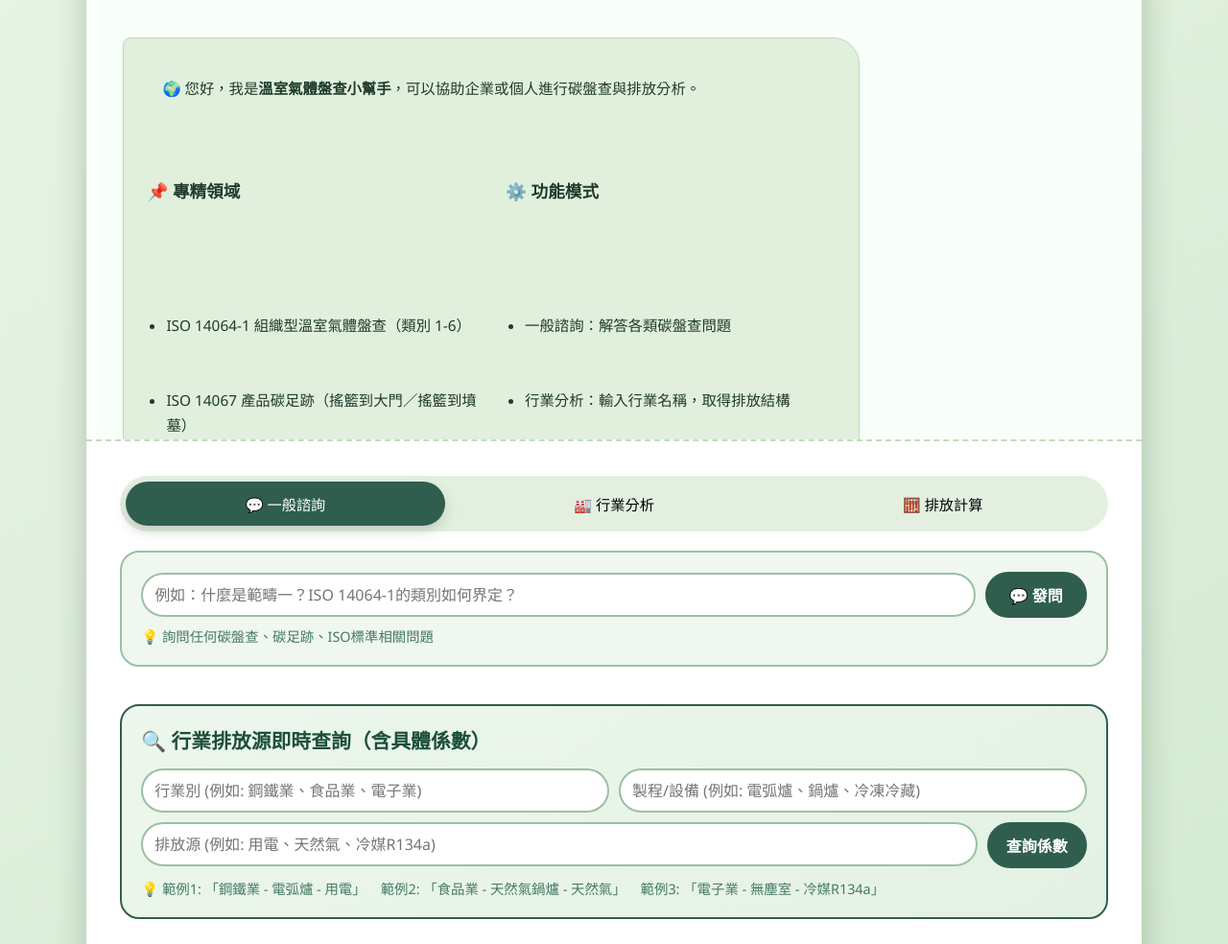
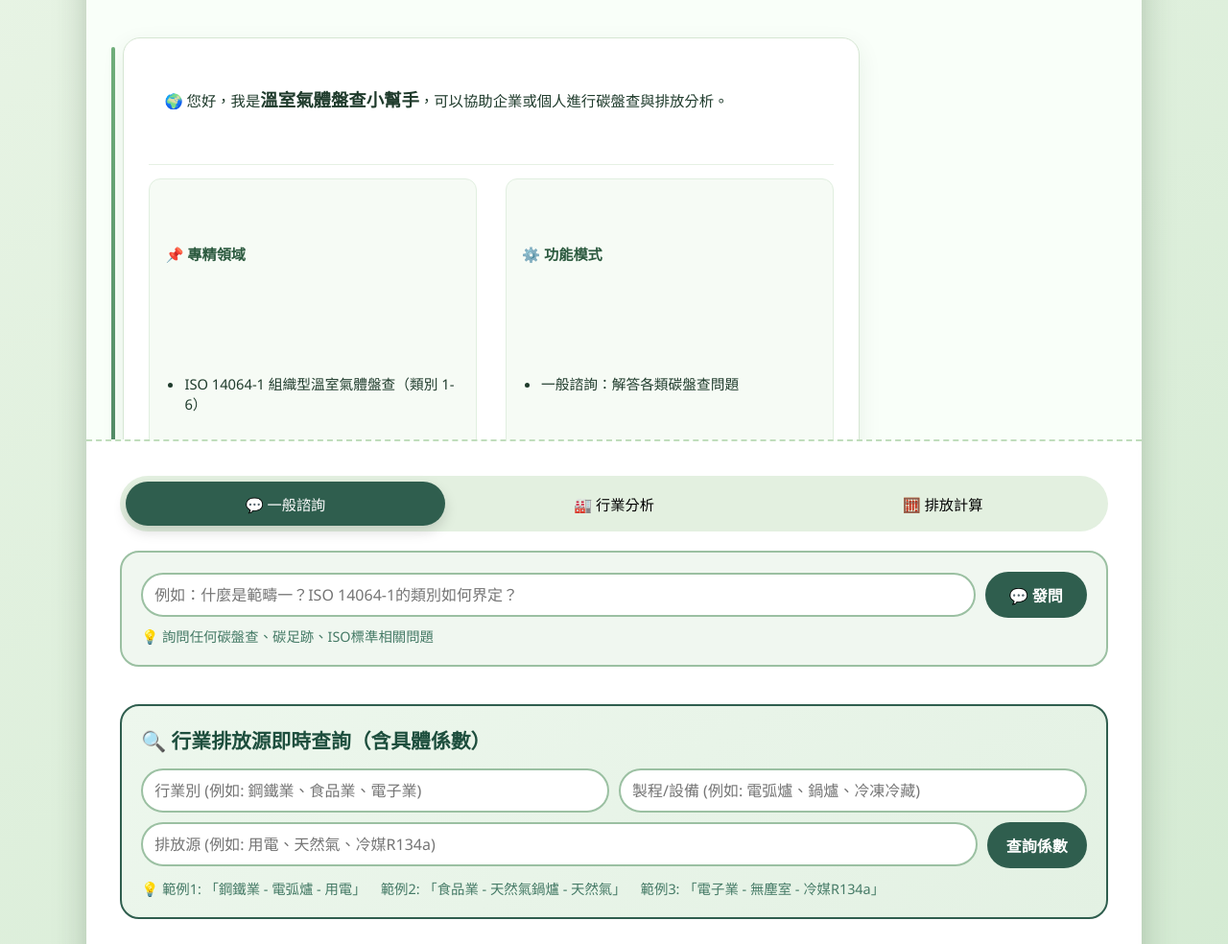
Before and after one commit to fang999888/carbon, a Flask app: page / in a window 1280 px wide. Shown: the part 119-1103 px from the top of the page at 96% size. Run offline with Flask 3, Linux system fonts and the light colour scheme.

Commit message:
Update index.html

```diff
--- a/templates/index.html
+++ b/templates/index.html
@@ -685,6 +685,174 @@ padding: 1.6rem;
 
 
 }
+/* =========================
+   系統卡片式歡迎訊息
+   不改 HTML
+========================= */
+
+
+/* 整個歡迎泡泡變卡片 */
+
+.message.bot:first-child .bubble {
+
+    background: white;
+
+    border-radius: 18px;
+
+    padding: 22px 26px;
+
+    border: 1px solid #d6e6d3;
+
+    box-shadow:
+
+        0 8px 24px rgba(30, 60, 30, 0.08);
+
+}
+
+
+/* 第一行標題 */
+
+.message.bot:first-child .bubble strong {
+
+    font-size: 1.15rem;
+
+    display: inline-block;
+
+    margin-bottom: 12px;
+
+}
+
+
+
+/* 左右兩欄變真正卡片區 */
+
+.message.bot:first-child .bubble > div {
+
+    margin-top: 14px;
+
+    padding-top: 14px;
+
+    border-top: 1px solid #e6f0e4;
+
+}
+
+
+
+/* 欄位容器 */
+
+.message.bot:first-child .bubble > div > div {
+
+    background: #f6fbf5;
+
+    padding: 14px 16px;
+
+    border-radius: 12px;
+
+    border: 1px solid #e1efe0;
+
+}
+
+
+
+/* 標題 */
+
+.message.bot:first-child .bubble div[style*="font-weight: 600"] {
+
+    font-size: 0.95rem !important;
+
+    margin-bottom: 6px !important;
+
+    color: #2c5a3f;
+
+}
+
+
+
+/* 清單 */
+
+.message.bot:first-child .bubble ul {
+
+    padding-left: 18px;
+
+    margin: 0;
+
+}
+
+
+
+.message.bot:first-child .bubble li {
+
+    margin-bottom: 4px;
+
+    font-size: 0.92rem;
+
+    line-height: 1.45;
+
+}
+
+
+
+/* 最下面說明文字 */
+
+.message.bot:first-child .bubble br + text {
+
+    font-size: 0.9rem;
+
+}
+
+
+
+/* 加一條左側系統線 */
+
+.message.bot:first-child {
+
+    position: relative;
+
+}
+
+
+
+.message.bot:first-child:before {
+
+    content: "";
+
+    position: absolute;
+
+    left: -12px;
+
+    top: 10px;
+
+    bottom: 10px;
+
+    width: 4px;
+
+    background:
+
+    linear-gradient(
+
+        to bottom,
+
+        #6fae7a,
+
+        #2f5e4e);
+
+    border-radius: 4px;
+
+}
+
+
+
+/* hover 微動態 */
+
+.message.bot:first-child .bubble:hover {
+
+    transform: translateY(-2px);
+
+    box-shadow:
+
+        0 14px 34px rgba(30, 60, 30, 0.12);
+
+}
 
     </style>
 </head>
```
